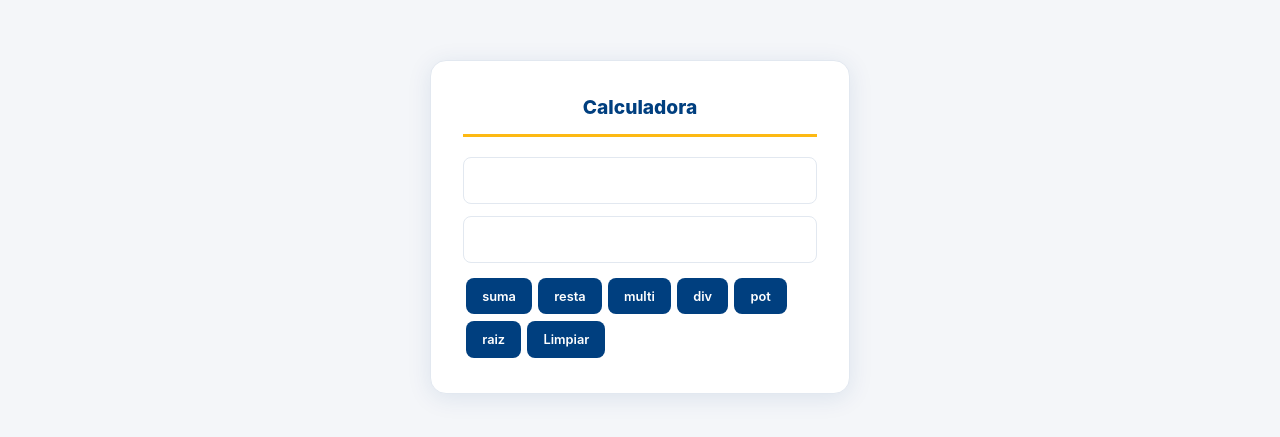
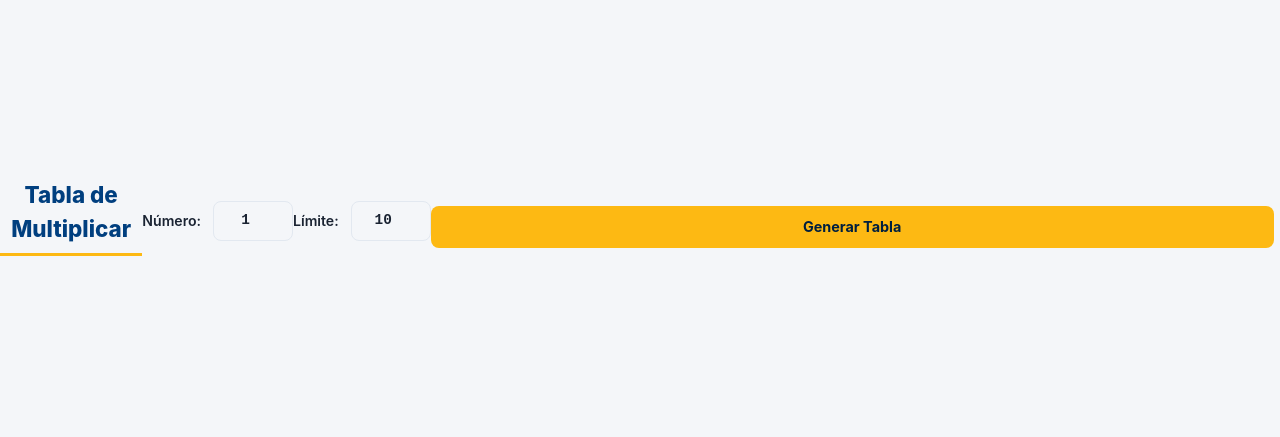
Before and after one commit to Kenie4r/Guia2LabDPS, a Next.js app in the folder guia2-procedimiento/: page / in a window 1280 px wide. Shown: the part 173-610 px from the top of the page. Built offline with nearby package versions, Linux system fonts and the light colour scheme.

Commit message:
commit ejercicio 4

```diff
--- a/guia2-procedimiento/app/page.module.css
+++ b/guia2-procedimiento/app/page.module.css
@@ -1,107 +1,4 @@
-/* Ejercicio 1 — Hola Mundo
-.main {
-  min-height: 100vh;
-  display: flex;
-  flex-direction: column;
-  align-items: center;
-  justify-content: center;
-  background: #f4f6f9;
-  font-family: 'Inter', sans-serif;
-}
-
-.main h1 {
-  font-size: 2.5rem;
-  font-weight: 800;
-  color: #003f7f;
-  margin-bottom: 0.5rem;
-}
-
-.main h2 {
-  font-size: 1.1rem;
-  font-weight: 500;
-  color: #5a6a7e;
-  background: #fff;
-  border: 1px solid #e2e8f0;
-  border-left: 4px solid #fdb913;
-  padding: 0.6rem 1.25rem;
-  border-radius: 0 8px 8px 0;
-  font-family: 'Fira Code', monospace;
-}
-
-
-/* Ejercicio 2 — Equipos de Fútbol
-.main {
-  min-height: 100vh;
-  background: #f4f6f9;
-  font-family: 'Inter', sans-serif;
-  padding: 2rem;
-}
-
-.main h1 {
-  font-size: 1.8rem;
-  font-weight: 800;
-  color: #003f7f;
-  border-bottom: 3px solid #fdb913;
-  padding-bottom: 0.5rem;
-  margin-bottom: 1.5rem;
-}
-
-.container__list {
-  display: grid;
-  grid-template-columns: repeat(auto-fill, minmax(280px, 1fr));
-  gap: 1.25rem;
-  max-width: 900px;
-  margin: 0 auto;
-}
-
-.container__list h2 {
-  grid-column: 1 / -1;
-  font-size: 1.2rem;
-  font-weight: 700;
-  color: #001f3f;
-  margin-bottom: 0.5rem;
-}
-
-.container__list div {
-  background: #fff;
-  border: 1px solid #e2e8f0;
-  border-radius: 12px;
-  padding: 1.25rem;
-  box-shadow: 0 2px 8px rgba(0,63,127,.07);
-}
-
-.container__list h3 {
-  font-size: 1rem;
-  font-weight: 700;
-  color: #003f7f;
-  background: #e6f1fb;
-  padding: 0.4rem 0.75rem;
-  border-radius: 6px;
-  margin-bottom: 0.75rem;
-  border-left: 3px solid #fdb913;
-}
-
-.container__list ul {
-  list-style: none;
-  padding: 0;
-  display: flex;
-  flex-direction: column;
-  gap: 0.5rem;
-}
-
-.container__list li {
-  font-size: 0.85rem;
-  color: #5a6a7e;
-  padding: 0.4rem 0.5rem;
-  border-bottom: 1px solid #f0f4f8;
-}
-
-.container__list li strong {
-  color: #1a2332;
-  font-weight: 600;
-}
-
-/* Ejercicio 3 — Calculadora */
+/* Ejercicio 4 — Tabla de Multiplicar */
 .main {
   min-height: 100vh;
   display: flex;
@@ -111,77 +8,81 @@
   font-family: 'Inter', sans-serif;
 }
 
-.calculadora {
-  background: #fff;
-  border: 1px solid #e2e8f0;
-  border-radius: 16px;
-  padding: 2rem;
-  width: 100%;
-  max-width: 420px;
-  box-shadow: 0 4px 24px rgba(0,63,127,.1);
-}
-
-.calculadora h2 {
-  font-size: 1.2rem;
+.main h2 {
+  font-size: 1.4rem;
   font-weight: 800;
   color: #003f7f;
   text-align: center;
   border-bottom: 3px solid #fdb913;
-  padding-bottom: 0.75rem;
+  padding-bottom: 0.5rem;
   margin-bottom: 1.25rem;
 }
 
-.calculadora input {
-  width: 100%;
-  padding: 0.65rem 1rem;
+.main label {
+  display: flex;
+  align-items: center;
+  gap: 0.75rem;
+  font-size: 0.88rem;
+  font-weight: 600;
+  color: #1a2332;
+  margin-bottom: 0.75rem;
+}
+
+.main input {
+  padding: 0.5rem 0.75rem;
   border: 1px solid #e2e8f0;
-  color: #1a2332;
   border-radius: 8px;
   font-family: 'Fira Code', monospace;
-  font-size: 1rem;
-  margin-bottom: 0.75rem;
+  font-size: 0.9rem;
+  width: 80px;
+  text-align: center;
   outline: none;
-  transition: border-color .2s;
 }
 
-.calculadora input:focus {
+.main input:focus {
   border-color: #003f7f;
   box-shadow: 0 0 0 3px rgba(0,63,127,.1);
 }
 
-.calculadora button {
-  padding: 0.55rem 1rem;
-  background: #003f7f;
-  color: #fff;
+.main button {
+  display: block;
+  width: 100%;
+  padding: 0.65rem;
+  background: #fdb913;
+  color: #001f3f;
   border: none;
   border-radius: 8px;
   font-family: 'Inter', sans-serif;
-  font-size: 0.8rem;
-  font-weight: 600;
+  font-size: 0.9rem;
+  font-weight: 700;
   cursor: pointer;
+  margin: 1rem 0;
   transition: background .2s;
-  margin: 0.2rem;
 }
 
-.calculadora button:hover {
-  background: #fdb913;
-  color: #001f3f;
+.main button:hover {
+  background: #c9920e;
 }
 
-.calculadora p {
-  margin-top: 1rem;
-  text-align: center;
-  font-size: 1.1rem;
-  font-weight: 700;
-  color: #003f7f;
-  background: #e6f1fb;
-  padding: 0.6rem;
-  border-radius: 8px;
-  font-family: 'Fira Code', monospace;
+.main ul {
+  list-style: none;
+  padding: 0;
+  display: grid;
+  grid-template-columns: repeat(2, 1fr);
+  gap: 0.4rem;
 }
 
-.error {
-  color: #c0392b !important;
-  background: #fdecea !important;
-  border: 1px solid #f5c6c2 !important;
+.main li {
+  background: #fff;
+  border: 1px solid #e2e8f0;
+  border-radius: 6px;
+  padding: 0.45rem 0.75rem;
+  font-family: 'Fira Code', monospace;
+  font-size: 0.82rem;
+  color: #003f7f;
+  font-weight: 500;
 }
+
+.main li:nth-child(even) {
+  background: #e6f1fb;
+}
--- a/guia2-procedimiento/app/page.tsx
+++ b/guia2-procedimiento/app/page.tsx
@@ -1,229 +1,37 @@
 "use client";
-import {useState} from "react";
-import styles from "./page.module.css"
-
-type Operacion = "suma" | "resta" | "multi" | "div" | "pot" | "raiz";
+import { useState } from "react";
+import styles from "./page.module.css";
 
 export default function Home() {
+  const [numero, setNumero] = useState<number>(1);
+  const [limite, setLimite] = useState<number>(10);
+  const [tabla, setTabla] = useState<string[]>([]);
 
-  const [num1, setNum1] = useState<string>("");
-  const [num2, setNum2] = useState<string>("");
-  const [operacion, setOperacion] = useState<string | null >(null);
-  const [resultado, setResultado] = useState<number | null>(null);
-    const [error, setError] = useState<string | null>(null);
+  const generarTabla = (): void => {
+    const resultado = Array.from(
+      { length: limite },
+      (_, i) => `${numero} × ${i + 1} = ${numero * (i + 1)}`
+    );
+    setTabla(resultado);
+  };
 
-  const calcular = (op : Operacion) : void => {
-    setError(null);
-    const n1 = parseFloat(num1);
-    const n2 = parseFloat(num2);
-
-    if (isNaN(n1) || isNaN(n2) && op !== "raiz") {
-      setError("Por favor, ingrese números válidos.");
-      return;
-    }
-    if (op === "div" && n2 === 0) {
-      setError("No se puede dividir entre cero.");
-      return;
-    }
-
-    if (op === "raiz" && n1 < 0) {
-      setError("No se puede calcular la raíz cuadrada de un número negativo.");
-      return;
-    }
-    const resultados : Record<Operacion, number> = {
-      suma: n1 + n2,
-      resta: n1 - n2,
-      multi: n1 * n2,
-      div: n1 / n2,
-      pot: Math.pow(n1, n2),
-      raiz: Math.sqrt(n1),
-    };
-
-
-    setResultado((Math.round(resultados[op] * 100) / 100));
-
-  }
-
-    return (
-      <main className={styles.main}>
-      <div className={styles.calculadora}>
-        <h2>Calculadora</h2>
-        <input type="number" value={num1}
-          onChange={(e: React.ChangeEvent<HTMLInputElement>) => setNum1(e.target.value)} />
-        <input type="number" value={num2}
-          onChange={(e: React.ChangeEvent<HTMLInputElement>) => setNum2(e.target.value)} />
-        {(["suma","resta","multi","div","pot","raiz"] as Operacion[])
-          .map(op => <button key={op} onClick={() => calcular(op)}>{op}</button>)}
-        <button onClick={() => { setNum1(""); setNum2(""); setResultado(null); setError(null); }}>Limpiar</button>
-        {resultado && <p>Resultado: {resultado}</p>}
-        {error && <p className={styles.error}>{error}</p>}
-      </div>
-    </main>
-
-    );
-
-}
-
-//ejercicio 2 de la guia 2 de procedimiento
-/*import styles from "./page.module.css"
-
-
-interface Jugador {
-  id: number;
-  nombre: string;
-  altura: string;
-  peso: string;
-}
-
-interface  Equipo {
-  id: number ;
-  nombre: string;
-  plantilla: Jugador[];
-}
-
-interface EquiposProps {
-  equipos : Equipo[];
-}
-
-const equiposData: Equipo[] = [
-  { id: 1, nombre: "Real Madrid", plantilla: [
-    { id: 1, nombre: "Vinicius Jr.", altura: "1.76", peso: "73Kg" },
-    { id: 2, nombre: "Jude Bellingham", altura: "1.86", peso: "75Kg" },
-    { id: 3, nombre: "Kylian Mbappé", altura: "1.78", peso: "73Kg" },
-  ]},
-  { id: 2, nombre: "Barcelona", plantilla: [
-    { id: 1, nombre: "Lamine Yamal", altura: "1.80", peso: "67Kg" },
-    { id: 2, nombre: "Robert Lewandowski", altura: "1.85", peso: "81Kg" },
-    { id: 3, nombre: "Gavi", altura: "1.73", peso: "68Kg" },
-  ]},
-];
-
-
-  const Equipos =  ({equipos} : EquiposProps) => (
-
-  <div className="{styles.container_list}">
-    <h2>Equipos de Futbol</h2>
-    {equipos.map((equipo: Equipo)=> {
-       return ( <div key={equipo.id}>
-          <h2>{equipo.nombre}</h2>
-          <ul>
-            {equipo.plantilla.map((j : Jugador)=> {
-
-              return (
-              <li key={j.id}>
-                <strong>{j.nombre}</strong> - {j.altura}m . {j.peso}lb
-              </li>)
-            })}
-          </ul>
-        </div>)
-
-    })}
-
-  </div>
-)
-
-
-
-
-
-export default function Home() {
   return (
     <main className={styles.main}>
-      <h1>Mi Aplicación de Fútbol</h1>
-      <Equipos equipos={equiposData} />
+      <h2>Tabla de Multiplicar</h2>
+      <label>
+        Número:
+        <input type="number" value={numero}
+          onChange={(e) => setNumero(parseInt(e.target.value) || 1)} />
+      </label>
+      <label>
+        Límite:
+        <input type="number" value={limite}
+          onChange={(e) => setLimite(parseInt(e.target.value) || 10)} />
+      </label>
+      <button onClick={generarTabla}>Generar Tabla</button>
+      <ul>
+        {tabla.map((item, i) => <li key={i}>{item}</li>)}
+      </ul>
     </main>
   );
 }
-
-
-/*import Image from "next/image";
-/*import { JSX } from "react/jsx-runtime";
-
-const element: JSX.Element = (
-  <>
-    <h1>Hola, Mundo!</h1>
-    <h2>Son las {new Date().toTimeString()}</h2>
-  </>
-);
-
-export default function Home(){
-
-  return (
-      <main className="{styles.main}">
-          <div className="App">
-            {element}
-          </div>
-
-      </main>
-
-  );
-}
-
-
-
-
-/*
-export default function Home() {
-  return (
-    <div className="flex flex-col flex-1 items-center justify-center bg-zinc-50 font-sans dark:bg-black">
-      <main className="flex flex-1 w-full max-w-3xl flex-col items-center justify-between py-32 px-16 bg-white dark:bg-black sm:items-start">
-        <Image
-          className="dark:invert"
-          src="/next.svg"
-          alt="Next.js logo"
-          width={100}
-          height={20}
-          priority
-        />
-        <div className="flex flex-col items-center gap-6 text-center sm:items-start sm:text-left">
-          <h1 className="max-w-xs text-3xl font-semibold leading-10 tracking-tight text-black dark:text-zinc-50">
-            To get started, edit the page.tsx file.
-          </h1>
-          <p className="max-w-md text-lg leading-8 text-zinc-600 dark:text-zinc-400">
-            Looking for a starting point or more instructions? Head over to{" "}
-            <a
-              href="https://vercel.com/templates?framework=next.js&utm_source=create-next-app&utm_medium=appdir-template-tw&utm_campaign=create-next-app"
-              className="font-medium text-zinc-950 dark:text-zinc-50"
-            >
-              Templates
-            </a>{" "}
-            or the{" "}
-            <a
-              href="https://nextjs.org/learn?utm_source=create-next-app&utm_medium=appdir-template-tw&utm_campaign=create-next-app"
-              className="font-medium text-zinc-950 dark:text-zinc-50"
-            >
-              Learning
-            </a>{" "}
-            center.
-          </p>
-        </div>
-        <div className="flex flex-col gap-4 text-base font-medium sm:flex-row">
-          <a
-            className="flex h-12 w-full items-center justify-center gap-2 rounded-full bg-foreground px-5 text-background transition-colors hover:bg-[#383838] dark:hover:bg-[#ccc] md:w-[158px]"
-            href="https://vercel.com/new?utm_source=create-next-app&utm_medium=appdir-template-tw&utm_campaign=create-next-app"
-            target="_blank"
-            rel="noopener noreferrer"
-          >
-            <Image
-              className="dark:invert"
-              src="/vercel.svg"
-              alt="Vercel logomark"
-              width={16}
-              height={16}
-            />
-            Deploy Now
-          </a>
-          <a
-            className="flex h-12 w-full items-center justify-center rounded-full border border-solid border-black/[.08] px-5 transition-colors hover:border-transparent hover:bg-black/[.04] dark:border-white/[.145] dark:hover:bg-[#1a1a1a] md:w-[158px]"
-            href="https://nextjs.org/docs?utm_source=create-next-app&utm_medium=appdir-template-tw&utm_campaign=create-next-app"
-            target="_blank"
-            rel="noopener noreferrer"
-          >
-            Documentation
-          </a>
-        </div>
-      </main>
-    </div>
-  );
-}
-*/
```
